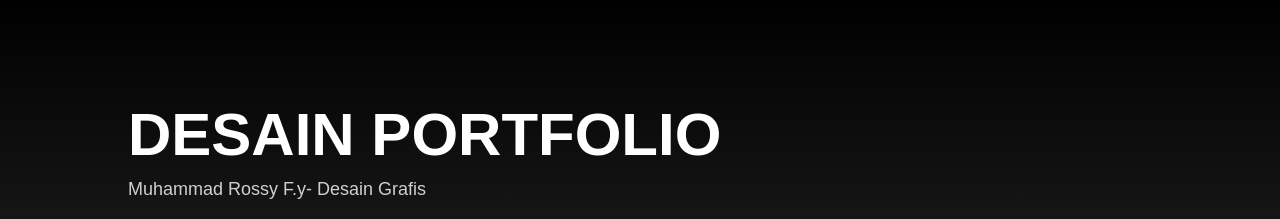
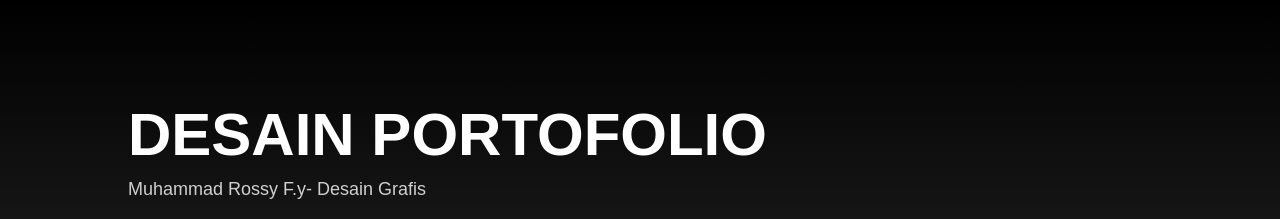
Before and after one commit to Muhammadrossyfadliyanto/Potofolio.github, a plain HTML site: page index.html in a window 1280 px wide. Shown: the top 219 px of the page. Drawn offline with Linux system fonts and the light colour scheme.

Commit message:
Update index.html

```diff
--- a/index.html
+++ b/index.html
@@ -15,7 +15,7 @@
     <!-- Hero Section -->
     <section class="hero">
         <div class="hero-content">
-            <h1>DESAIN PORTFOLIO</h1>
+            <h1>DESAIN PORTOFOLIO</h1>
             <p>Muhammad Rossy F.y- Desain Grafis</p>
         </div>
         <img src="img/cover.jpg" alt="Cover" class="cover">
@@ -26,7 +26,12 @@
         <div class="about-text">
             <h2>Tentang Saya</h2>
             <h3>Muhammad Rossy F.y</h3>
-            <p>Halo, nama saya Muhammad Rossy F.Y. Saya merupakan pelajar di SMK Muhammadiyah 3 yang memiliki passion dalam dunia desain grafis. Saya tertarik mengembangkan kreativitas visual dan kemampuan desain untuk menghasilkan karya yang menarik, komunikatif, dan bermanfaat bagi banyak orang..</p>
+            <p>Halo, nama saya Muhammad Rossy F.Y. Saya merupakan pelajar
+                di SMK Muhammadiyah 3 yang memiliki
+                passion dalam dunia desain grafis.
+                Saya tertarik mengembangkan kreativitas
+                visual dan kemampuan desain untuk
+                menghasilkan karya yang menarik, komunikatif, dan bermanfaat bagi banyak orang..</p>
         </div>
 
         <img src="img/foto-profil.jpg" class="foto" alt="Foto Profil">
```
